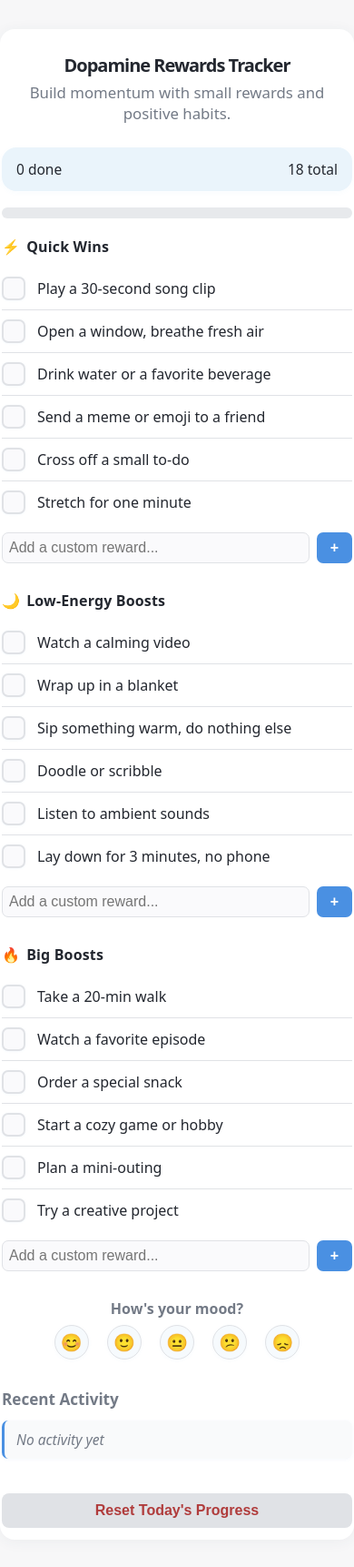
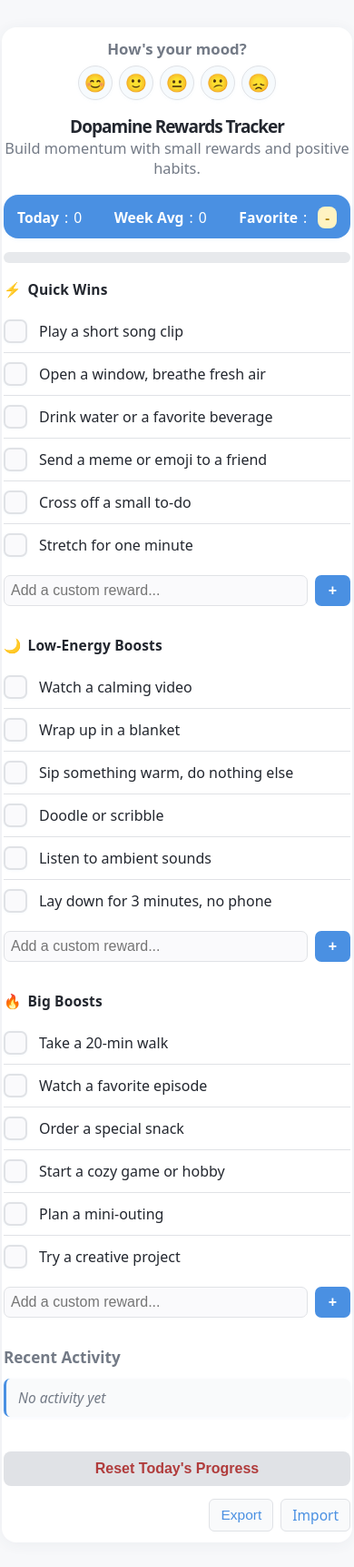
Before and after one commit to DopamineDaily/Reward-Tracker, a plain HTML site: page index.html in a window 390 px wide. Shown: the whole page at 91% size. Drawn offline with Linux system fonts and the light colour scheme.

Commit message:
Update 23 index.html

```diff
--- a/index.html
+++ b/index.html
@@ -7,27 +7,26 @@
   <style>
     :root {
       --accent: #4a90e2;
-      --accent-light: #eaf4fb;
+      --bg: #f7f8fa;
+      --surface: #fff;
+      --text: #23272f;
+      --text-secondary: #737a86;
       --border: #e0e2e6;
       --shadow: 0 2px 16px rgba(44,62,80,0.06);
       --radius: 16px;
-      --bg: #f7f7f8;
-      --surface: #fff;
-      --text: #23272f;
-      --text-secondary: #737a86;
       --checked: #4a90e2;
       --checked-bg: #eaf4fb;
-      --checked-shadow: 0 0 0 3px #eaf4fb;
-      --transition: 0.17s cubic-bezier(.4,2,.6,1);
+      --transition: 0.16s cubic-bezier(.4,2,.6,1);
     }
-    html, body { background: var(--bg); margin: 0; padding: 0; font-family: system-ui, sans-serif; color: var(--text);}
+    html, body { background: var(--bg); margin: 0; padding: 0; font-family: system-ui,sans-serif; color: var(--text);}
     .container {
-      max-width: 480px;
-      margin: 32px auto;
+      max-width: 490px;
+      margin: 30px auto;
       background: var(--surface);
       border-radius: var(--radius);
       box-shadow: var(--shadow);
-      padding: 30px 20px 20px 20px;
+      padding: 26px 16px 20px 16px;
+      box-sizing: border-box;
     }
     h1 {
       text-align: center;
@@ -35,25 +34,77 @@
       font-weight: 800;
       letter-spacing: -1px;
       color: var(--text);
-      margin-bottom: 5px;
+      margin-bottom: 0;
     }
     .subtitle {
       text-align: center;
       color: var(--text-secondary);
-      margin-bottom: 26px;
+      margin-bottom: 18px;
+      font-size: 1.02rem;
+    }
+    .mood-section {
+      display: flex;
+      flex-direction: column;
+      align-items: center;
+      margin-bottom: 16px;
+    }
+    .mood-prompt {
+      font-weight: 600;
+      color: var(--text-secondary);
+      margin-bottom: 7px;
       font-size: 1.05rem;
     }
-    .stats {
+    .mood-btns {
       display: flex;
+      gap: 7px;
+    }
+    .mood-btn {
+      background: #f6fafd;
+      border: 1.5px solid var(--border);
+      border-radius: 50%;
+      font-size: 1.22rem;
+      width: 38px; height: 38px;
+      cursor: pointer;
+      transition: background 0.16s, border 0.16s, transform 0.13s;
+      color: var(--text-secondary);
+      outline: none;
+      box-shadow: 0 1px 4px #4a90e20a;
+      display: flex; align-items: center; justify-content: center;
+    }
+    .mood-btn.selected {
+      background: var(--checked-bg);
+      border-color: var(--checked);
+      color: var(--checked);
+      transform: scale(1.13);
+    }
+    .statsbar {
+      display: flex;
+      flex-wrap: wrap;
+      gap: 10px 20px;
       justify-content: space-between;
       align-items: center;
-      background: var(--accent-light);
+      background: var(--accent);
+      color: #fff;
       border-radius: var(--radius);
-      padding: 13px 16px;
-      margin-bottom: 18px;
-      font-size: 1.07rem;
+      padding: 13px 15px 11px 15px;
+      margin-bottom: 15px;
+      font-size: 1.02rem;
+      font-weight: 500;
       box-shadow: 0 1.5px 6px #4a90e208;
-      font-weight: 500;
+    }
+    .statsbar span {
+      display: flex;
+      align-items: center;
+      gap: 6px;
+    }
+    .favorite-category {
+      background: #fff3c2;
+      color: #ad7f00;
+      border-radius: 8px;
+      padding: 2px 8px;
+      font-size: 0.96em;
+      font-weight: 600;
+      margin-left: 6px;
     }
     .progress-bar {
       width: 100%;
@@ -61,8 +112,8 @@
       border-radius: 8px;
       overflow: hidden;
       height: 12px;
-      margin-bottom: 20px;
-      margin-top: 5px;
+      margin-bottom: 18px;
+      margin-top: 6px;
     }
     .progress {
       background: linear-gradient(90deg, #4a90e2 80%, #8ec9f8 100%);
@@ -71,10 +122,10 @@
       transition: width var(--transition);
     }
     .category {
-      margin-bottom: 30px;
+      margin-bottom: 32px;
     }
     .cat-title {
-      font-size: 1.12rem;
+      font-size: 1.11rem;
       font-weight: 700;
       margin-bottom: 12px;
       color: var(--text);
@@ -94,6 +145,7 @@
       padding: 10px 0 10px 0;
       border-bottom: 1px solid var(--border);
       transition: background 0.13s;
+      position: relative;
     }
     .reward-item:last-child { border-bottom: none; }
     .reward-checkbox {
@@ -106,12 +158,13 @@
       transition: border-color var(--transition), background var(--transition), box-shadow var(--transition), transform 0.11s;
       box-shadow: 0 0.5px 3px #4a90e20c;
       position: relative;
+      flex-shrink: 0;
     }
     .reward-checkbox.checked {
       border-color: var(--checked);
       background: var(--checked-bg);
-      box-shadow: var(--checked-shadow);
-      animation: reward-bounce 0.18s;
+      box-shadow: 0 0 0 3px #eaf4fb;
+      animation: reward-bounce 0.15s;
       color: var(--checked);
     }
     @keyframes reward-bounce {
@@ -141,6 +194,17 @@
       text-decoration: line-through;
       opacity: 0.7;
     }
+    .remove-reward-btn {
+      border: none;
+      background: none;
+      color: #b03c3c;
+      font-size: 1.1em;
+      cursor: pointer;
+      margin-left: 8px;
+      opacity: 0.65;
+      transition: color 0.18s, opacity 0.12s;
+    }
+    .remove-reward-btn:hover { color: #e53e3e; opacity: 1;}
     .add-reward {
       display: flex;
       gap: 8px;
@@ -170,35 +234,6 @@
     }
     .add-reward button:active { transform: scale(1.09);}
     .add-reward button:hover { background: #357abd; }
-    .mood-section {
-      margin: 25px 0 10px 0;
-      text-align: center;
-    }
-    .mood-prompt {
-      font-weight: 600;
-      color: var(--text-secondary);
-      margin-bottom: 7px;
-    }
-    .mood-btn {
-      background: #f6fafd;
-      border: 1.5px solid var(--border);
-      border-radius: 50%;
-      font-size: 1.19rem;
-      margin: 0 8px;
-      padding: 7px 0;
-      width: 38px; height: 38px;
-      cursor: pointer;
-      transition: background 0.16s, border 0.16s, transform 0.13s;
-      color: var(--text-secondary);
-      outline: none;
-      box-shadow: 0 1px 4px #4a90e20a;
-    }
-    .mood-btn.selected {
-      background: var(--checked-bg);
-      border-color: var(--checked);
-      color: var(--checked);
-      transform: scale(1.13);
-    }
     .activity-log {
       margin: 32px 0 0 0;
     }
@@ -239,48 +274,90 @@
       transition: background 0.14s;
     }
     .reset-btn:hover { background: #f5eaea; }
+    .celebrate {
+      display: none;
+      text-align: center;
+      font-size: 1.13rem;
+      background: #eaf4fb;
+      color: #4a90e2;
+      border-radius: 10px;
+      padding: 10px 0 8px 0;
+      font-weight: 700;
+      margin-bottom: 13px;
+      animation: pop-celebrate 0.7s;
+    }
+    @keyframes pop-celebrate {
+      0% { transform: scale(0.4);}
+      80% { transform: scale(1.08);}
+      100% { transform: scale(1);}
+    }
+    .export-import-bar {
+      display: flex; gap: 8px; margin-top: 14px; justify-content: flex-end;
+    }
+    .export-btn, .import-btn {
+      background: #f9fafb;
+      border: 1px solid var(--border);
+      border-radius: 6px;
+      padding: 6px 12px;
+      color: var(--accent);
+      font-size: 0.97em;
+      font-weight: 500;
+      cursor: pointer;
+      transition: background 0.1s, border 0.13s;
+    }
+    .export-btn:hover, .import-btn:hover { border-color: var(--accent); background: #eaf4fb;}
     @media (max-width: 600px) {
-      .container { max-width: 99vw; padding: 13px 2px;}
-      h1 { font-size: 1.25rem;}
-      .stats { font-size: 0.97rem;}
-      .cat-title { font-size: 1rem;}
+      .container { max-width: 99vw; padding: 12px 2px;}
+      h1 { font-size: 1.19rem;}
+      .statsbar { font-size: 0.98rem;}
+      .cat-title { font-size: 0.97rem;}
     }
   </style>
 </head>
 <body>
   <div class="container">
+    <div class="mood-section">
+      <div class="mood-prompt">How's your mood?</div>
+      <div class="mood-btns">
+        <button class="mood-btn" data-mood="😊" aria-label="Great">😊</button>
+        <button class="mood-btn" data-mood="🙂" aria-label="Good">🙂</button>
+        <button class="mood-btn" data-mood="😐" aria-label="Meh">😐</button>
+        <button class="mood-btn" data-mood="😕" aria-label="Low">😕</button>
+        <button class="mood-btn" data-mood="😞" aria-label="Rough">😞</button>
+      </div>
+    </div>
     <h1>Dopamine Rewards Tracker</h1>
     <div class="subtitle">Build momentum with small rewards and positive habits.</div>
-    <div class="stats" aria-live="polite">
-      <span id="done-count">0 done</span>
-      <span id="total-count">0 total</span>
+    <div class="statsbar">
+      <span><b>Today</b>: <span id="stat-today">0</span></span>
+      <span><b>Week Avg</b>: <span id="stat-week">0</span></span>
+      <span><b>Favorite</b>: <span id="stat-fav" class="favorite-category">-</span></span>
     </div>
+    <div id="celebrate" class="celebrate">🎉 All rewards complete! 🎉</div>
     <div class="progress-bar" aria-label="Progress">
       <div class="progress" id="progress-bar" style="width:0%"></div>
     </div>
     <div id="categories"></div>
-    <div class="mood-section">
-      <div class="mood-prompt">How's your mood?</div>
-      <button class="mood-btn" data-mood="😊" aria-label="Great">😊</button>
-      <button class="mood-btn" data-mood="🙂" aria-label="Good">🙂</button>
-      <button class="mood-btn" data-mood="😐" aria-label="Meh">😐</button>
-      <button class="mood-btn" data-mood="😕" aria-label="Low">😕</button>
-      <button class="mood-btn" data-mood="😞" aria-label="Rough">😞</button>
-    </div>
     <div class="activity-log">
       <div class="activity-log-title">Recent Activity</div>
       <div id="activityLog"></div>
       <button class="reset-btn" onclick="resetDaily()">Reset Today's Progress</button>
+      <div class="export-import-bar">
+        <button class="export-btn" onclick="exportData()">Export</button>
+        <label class="import-btn" style="cursor:pointer;">
+          Import <input type="file" style="display:none" onchange="importData(event)">
+        </label>
+      </div>
     </div>
   </div>
   <script>
-    // Premium, neutral rewards
+    // --- Categories and Defaults ---
     const defaultCategories = [
       {
         name: "Quick Wins",
         emoji: "⚡",
         rewards: [
-          "Play a 30-second song clip",
+          "Play a short song clip",
           "Open a window, breathe fresh air",
           "Drink water or a favorite beverage",
           "Send a meme or emoji to a friend",
@@ -314,22 +391,30 @@
       }
     ];
 
-    // State
+    // --- State Management ---
     let appState = JSON.parse(localStorage.getItem('dopamine-state') || 'null') || {
       categories: JSON.parse(JSON.stringify(defaultCategories)),
       checked: {},
       mood: null,
-      activity: []
+      activity: [],
+      dailyStats: {}, // { date: count }
     };
 
-    // Render categories and rewards
+    // --- Mood Tracker ---
+    document.querySelectorAll('.mood-btn').forEach(btn => {
+      btn.onclick = function() {
+        appState.mood = btn.dataset.mood;
+        saveAndRender();
+      }
+    });
+
+    // --- Categories and Rewards Rendering ---
     function renderCategories() {
       const categoriesDiv = document.getElementById('categories');
       categoriesDiv.innerHTML = '';
       appState.categories.forEach((cat, cIdx) => {
         const catDiv = document.createElement('div');
         catDiv.className = 'category';
-
         const title = document.createElement('div');
         title.className = 'cat-title';
         title.innerHTML = `<span>${cat.emoji}</span> ${cat.name}`;
@@ -351,15 +436,12 @@
           box.dataset.cat = cIdx;
           box.dataset.rew = rIdx;
           if (appState.checked[key]) box.classList.add('checked');
-
-          // SVG checkmark
           box.innerHTML = `
             <svg viewBox="0 0 18 18">
               <polyline points="4 10 8 14 14 5" fill="none"/>
             </svg>
           `;
           box.onclick = () => toggleReward(cIdx, rIdx, reward, cat.name);
-
           box.onkeydown = (e) => {
             if (e.key === " " || e.key === "Enter") toggleReward(cIdx, rIdx, reward, cat.name);
           };
@@ -371,6 +453,24 @@
 
           li.appendChild(box);
           li.appendChild(label);
+
+          // Remove button for custom rewards only
+          const isCustom = cIdx < defaultCategories.length && rIdx >= defaultCategories[cIdx].rewards.length
+                        || cIdx >= defaultCategories.length;
+          if (isCustom) {
+            const removeBtn = document.createElement('button');
+            removeBtn.textContent = '×';
+            removeBtn.className = 'remove-reward-btn';
+            removeBtn.title = 'Remove this custom reward';
+            removeBtn.onclick = (e) => {
+              e.stopPropagation();
+              appState.categories[cIdx].rewards.splice(rIdx, 1);
+              // Remove any checked state for this reward
+              delete appState.checked[key];
+              saveAndRender();
+            };
+            li.appendChild(removeBtn);
+          }
           ul.appendChild(li);
         });
 
@@ -397,12 +497,11 @@
         addDiv.appendChild(btn);
         catDiv.appendChild(ul);
         catDiv.appendChild(addDiv);
-
         categoriesDiv.appendChild(catDiv);
       });
     }
 
-    // Reward toggle
+    // --- Reward Toggle ---
     function toggleReward(cIdx, rIdx, rewardText, catName) {
       const key = `cat${cIdx}-rew${rIdx}`;
       appState.checked[key] = !appState.checked[key];
@@ -414,7 +513,6 @@
           time: new Date().toLocaleTimeString([], {hour: '2-digit', minute:'2-digit'}),
         });
       } else {
-        // Remove most recent matching log
         const idx = appState.activity.findIndex(
           entry => entry.reward === rewardText && entry.category === catName
         );
@@ -431,24 +529,7 @@
       }, 0);
     }
 
-    // Mood selection
-    document.querySelectorAll('.mood-btn').forEach(btn => {
-      btn.onclick = function() {
-        appState.mood = btn.dataset.mood;
-        saveAndRender();
-      }
-    });
-
-    // Stats and progress
-    function renderStats() {
-      const total = Object.values(appState.checked).filter(Boolean).length;
-      const grand = appState.categories.reduce((s, cat, i) => s + cat.rewards.length, 0);
-      document.getElementById('done-count').textContent = `${total} done`;
-      document.getElementById('total-count').textContent = `${grand} total`;
-      document.getElementById('progress-bar').style.width = grand === 0 ? "0%" : Math.round(total * 100 / grand) + "%";
-    }
-
-    // Activity log
+    // --- Activity Log ---
     function renderActivityLog() {
       const logDiv = document.getElementById('activityLog');
       logDiv.innerHTML = '';
@@ -463,23 +544,106 @@
       }
     }
 
-    // Mood
+    // --- Stats, Progress, Mood, and Streak ---
+    function saveDailyCount(count) {
+      const today = new Date().toISOString().slice(0,10);
+      appState.dailyStats[today] = count;
+      // Keep only last 14 days
+      const keys = Object.keys(appState.dailyStats);
+      if (keys.length > 14) {
+        keys.sort();
+        for(let i=0;i<keys.length-14;i++) delete appState.dailyStats[keys[i]];
+      }
+    }
+
+    function getWeeklyAverage() {
+      const days = Object.keys(appState.dailyStats).slice(-7);
+      if (days.length === 0) return 0;
+      const total = days.reduce((sum, d) => sum + (appState.dailyStats[d] || 0), 0);
+      return Math.round(total / days.length);
+    }
+
+    function getFavoriteCategory() {
+      // Tally checked per category for today
+      const counts = appState.categories.map((cat, cIdx) =>
+        cat.rewards.reduce((sum,_, rIdx) =>
+          sum + (appState.checked[`cat${cIdx}-rew${rIdx}`] ? 1 : 0), 0)
+      );
+      const max = Math.max(...counts);
+      if (!max) return '-';
+      const idx = counts.findIndex(c => c === max);
+      return appState.categories[idx].name;
+    }
+
+    function renderStatsBar() {
+      const todayCount = Object.values(appState.checked).filter(Boolean).length;
+      document.getElementById('stat-today').textContent = todayCount;
+      document.getElementById('stat-week').textContent = getWeeklyAverage();
+      document.getElementById('stat-fav').textContent = getFavoriteCategory();
+      document.getElementById('progress-bar').style.width =
+        appState.categories.reduce((s,cat)=>s+cat.rewards.length,0) === 0
+        ? "0%" :
+        Math.round(todayCount * 100 /
+          appState.categories.reduce((s,cat)=>s+cat.rewards.length,0)
+        )+"%";
+      // Save daily
+      saveDailyCount(todayCount);
+    }
+
+    // --- Mood Highlight ---
     function renderMood() {
       document.querySelectorAll('.mood-btn').forEach(btn => {
         btn.classList.toggle('selected', btn.dataset.mood === appState.mood);
       });
     }
 
-    // Save & render
+    // --- Celebration Banner ---
+    function renderCelebrate() {
+      const total = Object.values(appState.checked).filter(Boolean).length;
+      const grand = appState.categories.reduce((s, cat) => s + cat.rewards.length, 0);
+      document.getElementById('celebrate').style.display = (total > 0 && total === grand) ? 'block' : 'none';
+    }
+
+    // --- Export/Import Data ---
+    function exportData() {
+      const dataStr = "data:text/json;charset=utf-8," + encodeURIComponent(JSON.stringify(appState));
+      const a = document.createElement('a');
+      a.setAttribute("href", dataStr);
+      a.setAttribute("download", "dopamine-tracker-backup.json");
+      document.body.appendChild(a); a.click(); document.body.removeChild(a);
+    }
+    function importData(event) {
+      const file = event.target.files[0];
+      if (!file) return;
+      const reader = new FileReader();
+      reader.onload = function(e) {
+        try {
+          const imported = JSON.parse(e.target.result);
+          if (imported.categories && imported.checked && imported.activity) {
+            appState = imported;
+            saveAndRender();
+            alert('Import successful!');
+          } else {
+            alert('Invalid file format.');
+          }
+        } catch {
+          alert('Failed to import file.');
+        }
+      };
+      reader.readAsText(file);
+    }
+
+    // --- Save & Render All ---
     function saveAndRender() {
       localStorage.setItem('dopamine-state', JSON.stringify(appState));
       renderCategories();
-      renderStats();
+      renderStatsBar();
       renderActivityLog();
       renderMood();
+      renderCelebrate();
     }
 
-    // Reset
+    // --- Reset ---
     function resetDaily() {
       if (confirm("Reset all progress for today?")) {
         appState.checked = {};
@@ -489,7 +653,7 @@
       }
     }
 
-    // Initialize
+    // --- Initial Render ---
     saveAndRender();
   </script>
 </body>
```
